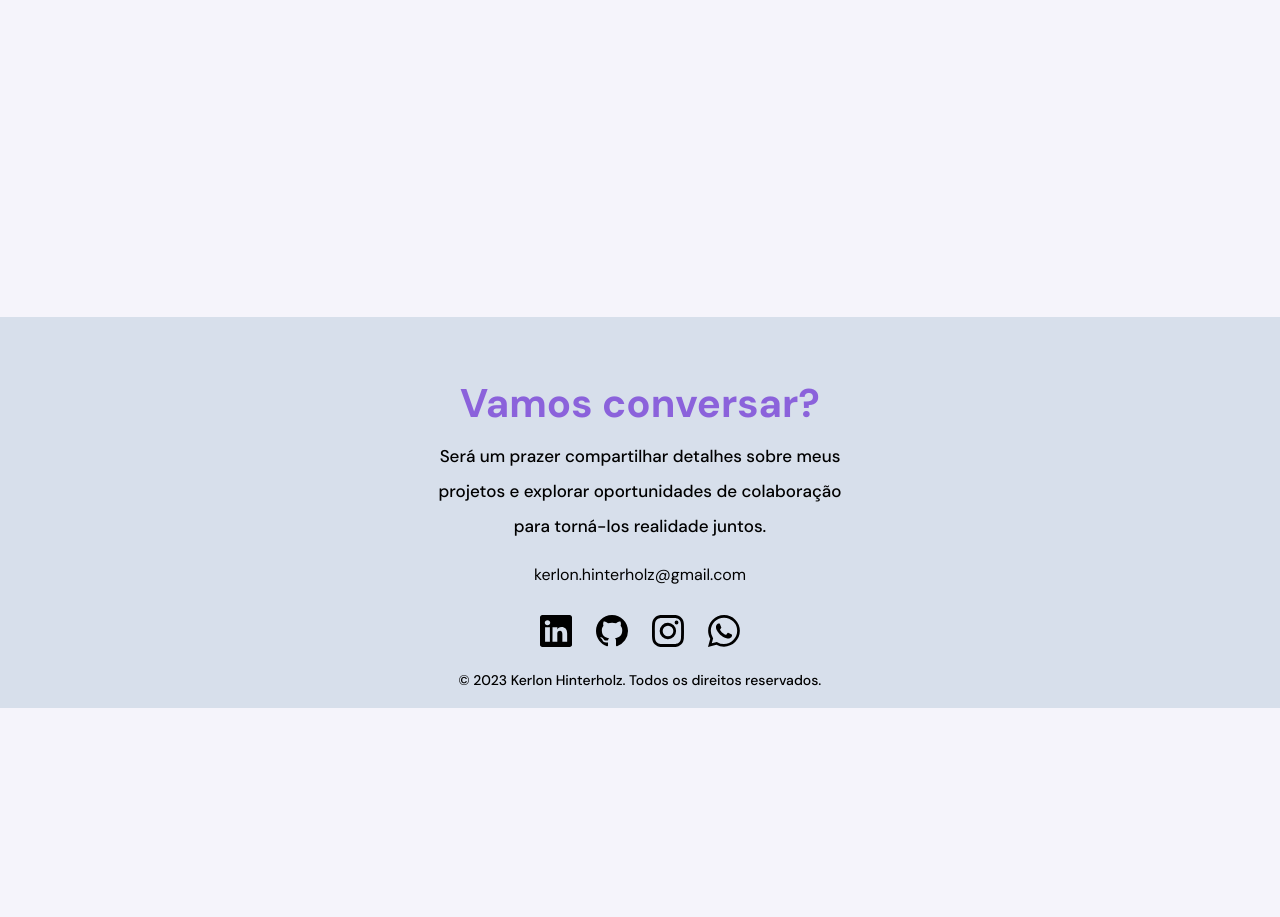
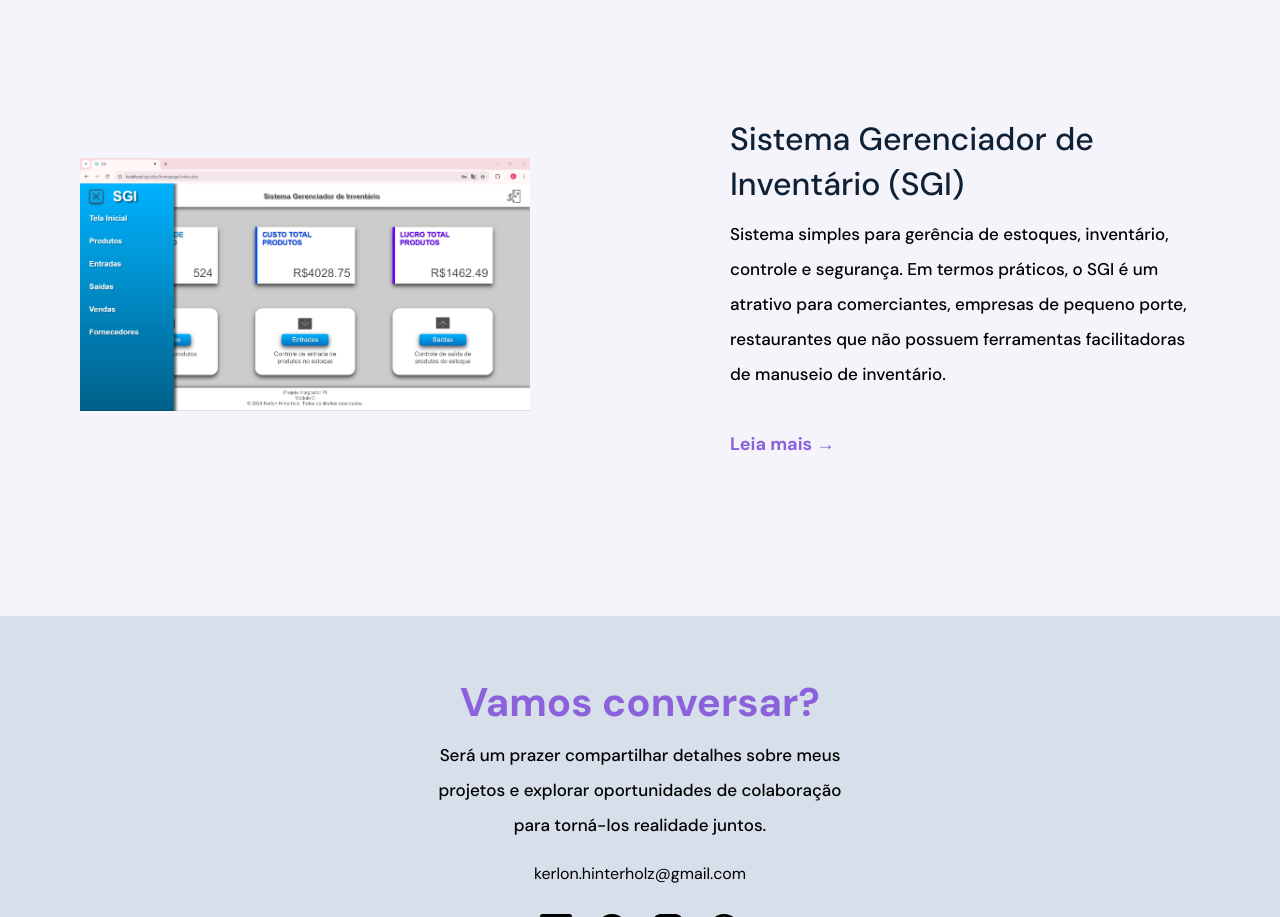
Before and after one commit to kerlonlh/Portfolio, a plain HTML site: page index.html in a window 1280 px wide. Shown: the part 3830-4747 px from the top of the page. Before the commit the page ends 4538 px from the top, so only its background shows below. Drawn offline with Linux system fonts and the light colour scheme.

Commit message:
Atualizações de informações
Adicionado no head a tag para anexar a foto na busca em um navegador pelo site, adicionado ultimo projeto que terminei esse ano.

```diff
--- a/index.html
+++ b/index.html
@@ -2,7 +2,8 @@
 <html lang="pt-BR">
 <head>
     <meta charset="UTF-8">
-    <meta name="description" content="Venha conhecer o portfólio do Desenvolvedor Front-end Kerlon Hinterholz">
+    <meta property="og:description" content="Venha conhecer o portfólio do Desenvolvedor Kerlon Hinterholz"/>
+    <meta property="og:image" content="https://raw.githubusercontent.com/kerlonlh/Portfolio/refs/heads/main/assets/kerlon-hinterholz.jpg" />
     <meta name="viewport" content="width=device-width, initial-scale=1.0">
     <meta name="keywords" content="Portfólio, Front-end, Desenvolvedor, Developer">
     <meta name="Author" content="Kerlon Leonardi Hinterholz">
@@ -133,9 +134,9 @@
                     <img src="assets/img pj tech bin.png" alt="Imagem do projeto Tech Bin">
                 </div>
                 <div class="projects__info">
-                    <h3 class="tertiary-title">Tech Bin </h3>
+                    <h3 class="tertiary-title">Tech Bin</h3>
                     <p>A Tech Bin é uma lixeira inteligente, que tem por objetivo proporcionar um local apropriado para descartes dos lixos eletrônicos. Por meio de sensores, ela monitora em tempo real o estado em que se encontra sua capacidade.</p>
-                    <a href="https://kerlonlh.github.io/SiteTechBin/">Leia mais &rarr;</a>
+                    <a href="https://kerlonlh.github.io/SiteTechBin/" target="_blank">Leia mais &rarr;</a>
                 </div>
             </li>
             <li class="projects__reversed-list">
@@ -145,17 +146,17 @@
                 <div class="projects__info">
                     <h3 class="tertiary-title">FyloProject</h3>
                     <p>A FyloProject é uma atividade da Frontend Mentor, proposta nas aulas do curso de Desenvolvimento Web Front-end. Após o termino do curso, melhorei a responsividade e pratiquei Flexbox, além de implementar um menu responsivo e moderno.</p>
-                    <a href="https://kerlonlh.github.io/FyloProject/">Leia mais &rarr;</a>
+                    <a href="https://kerlonlh.github.io/FyloProject/" target="_blank">Leia mais &rarr;</a>
                 </div>
             </li>
             <li>
                 <div class="image">
-                    <img src="" alt="">
+                    <img src="./assets/logo-sgi.png" alt="logo do Sistema Gerenciador de Inventário (SGI)">
                 </div>
                 <div class="projects__info">
-                    <h3 class="tertiary-title"></h3>
-                    <p></p>
-                    <a href="#"></a>
+                    <h3 class="tertiary-title">Sistema Gerenciador de Inventário (SGI)</h3>
+                    <p>Sistema simples para gerência de estoques, inventário, controle e segurança. Em termos práticos, o SGI é um atrativo para comerciantes, empresas de pequeno porte, restaurantes que não possuem ferramentas facilitadoras de manuseio de inventário.</p>
+                    <a href="https://github.com/kerlonlh/SGI" target="_blank">Leia mais &rarr;</a>
                 </div>
             </li>
         </ul>
```
Also changed, not shown: assets/logo-sgi.png (added).
